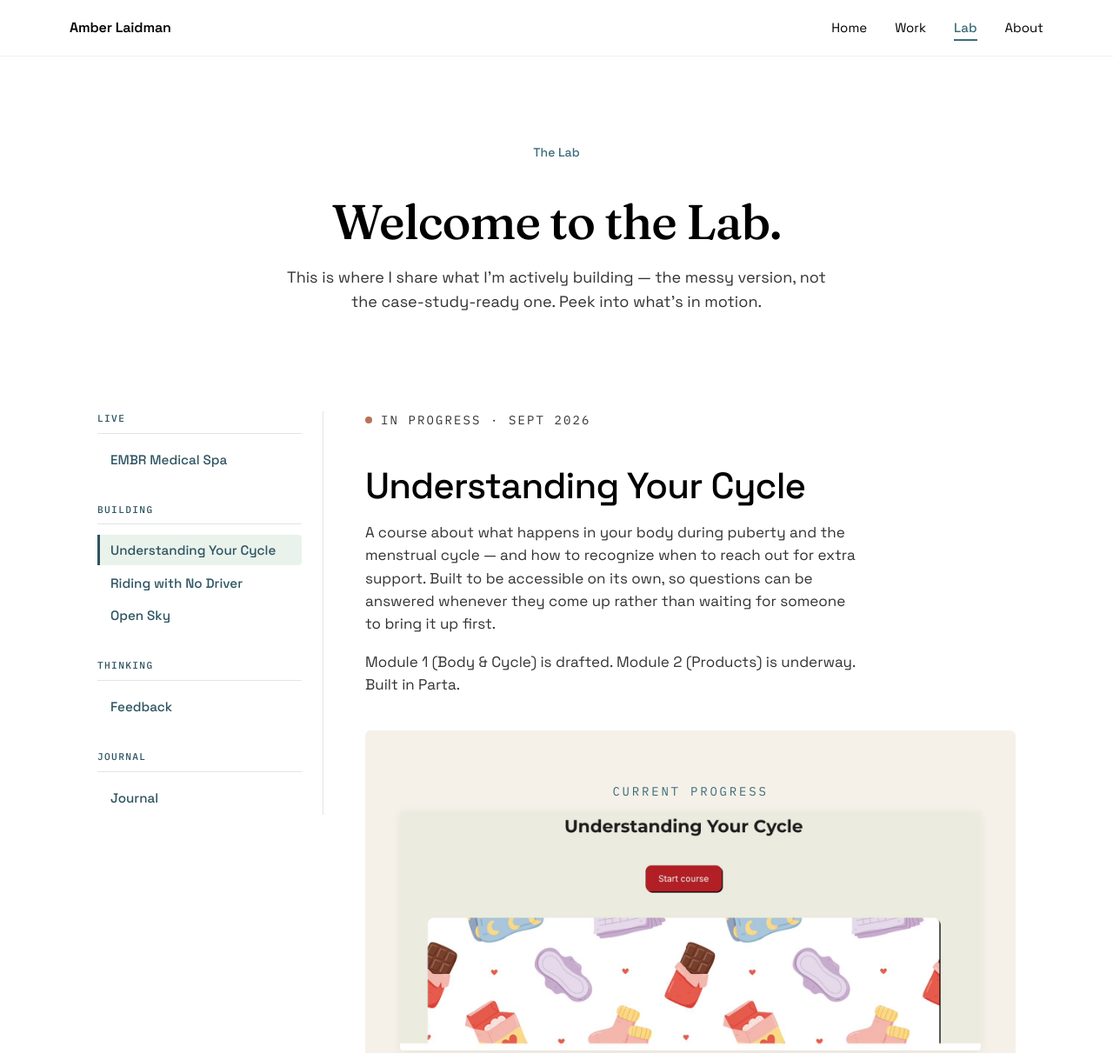
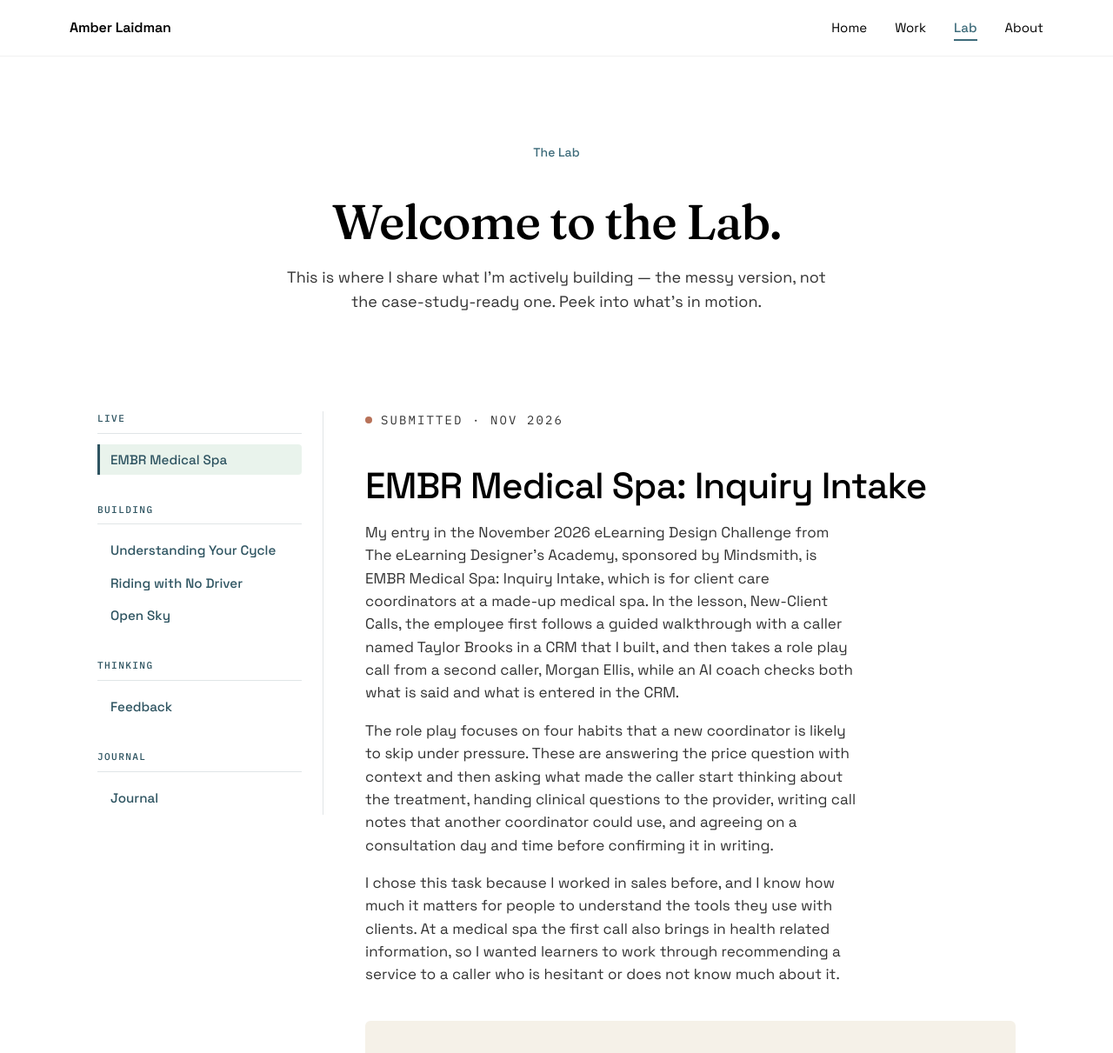
Before and after one commit to amberlaidman/amberlaidman.github.io, a plain HTML site: page lab.html in a window 1280 px wide. Shown: the top 1211 px of the page at 87% size. Drawn offline with Linux system fonts and the light colour scheme.

Commit message:
Lab: open on EMBR by default (draft, not merged)
Co-Authored-By: Claude Opus 5.5 <noreply@anthropic.com>
Claude-Session: https://claude.ai/code/session_01PXoxKySXe5QTfLCxYB4TMB

```diff
--- a/lab.html
+++ b/lab.html
@@ -218,7 +218,7 @@
         <div class="lab-category-heading">Live</div>
         <ul class="lab-project-list" role="tablist" aria-label="Live">
           <li role="presentation">
-            <button class="lab-tab" role="tab" aria-selected="false" data-panel="embr">EMBR Medical Spa</button>
+            <button class="lab-tab active" role="tab" aria-selected="true" data-panel="embr">EMBR Medical Spa</button>
           </li>
         </ul>
       </div>
@@ -228,7 +228,7 @@
         <div class="lab-category-heading">Building</div>
         <ul class="lab-project-list" role="tablist" aria-label="Building">
           <li role="presentation">
-            <button class="lab-tab active" role="tab" aria-selected="true" data-panel="menstrual-cycle">Understanding Your Cycle</button>
+            <button class="lab-tab" role="tab" aria-selected="false" data-panel="menstrual-cycle">Understanding Your Cycle</button>
           </li>
           <li role="presentation">
             <button class="lab-tab" role="tab" aria-selected="false" data-panel="autonomous-vehicle">Riding with No Driver</button>
@@ -269,10 +269,10 @@
         <label for="lab-project-select">Select a project or journal</label>
         <select id="lab-project-select" aria-label="Select a project or journal">
           <optgroup label="Live">
-            <option value="embr">EMBR Medical Spa</option>
+            <option value="embr" selected>EMBR Medical Spa</option>
           </optgroup>
           <optgroup label="Building">
-            <option value="menstrual-cycle" selected>Understanding Your Cycle</option>
+            <option value="menstrual-cycle">Understanding Your Cycle</option>
             <option value="autonomous-vehicle">Riding with No Driver</option>
             <option value="open-sky">Open Sky</option>
           </optgroup>
@@ -286,7 +286,7 @@
       </div>
 
       <!-- Understanding Your Cycle panel -->
-      <div class="project-panel active" data-panel="menstrual-cycle" role="tabpanel">
+      <div class="project-panel" data-panel="menstrual-cycle" role="tabpanel" hidden>
         <div class="project-header">
           <div class="project-status">
             <span class="status-dot"></span>
@@ -382,7 +382,7 @@
       </div>
 
       <!-- EMBR Medical Spa: Inquiry Intake panel -->
-      <div class="project-panel" data-panel="embr" role="tabpanel" hidden>
+      <div class="project-panel active" data-panel="embr" role="tabpanel">
         <div class="project-header">
           <div class="project-status">
             <span class="status-dot"></span>
```
